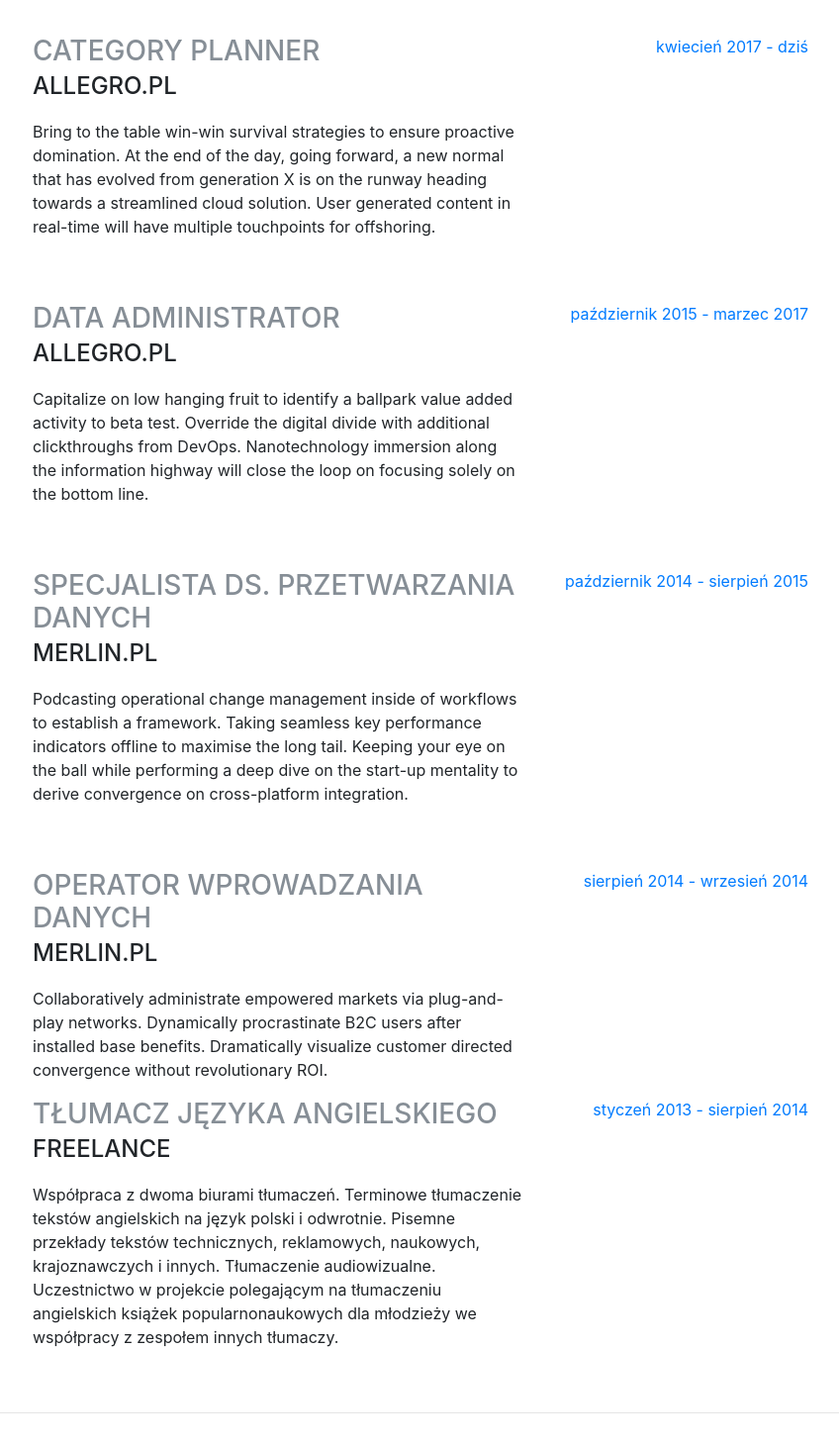
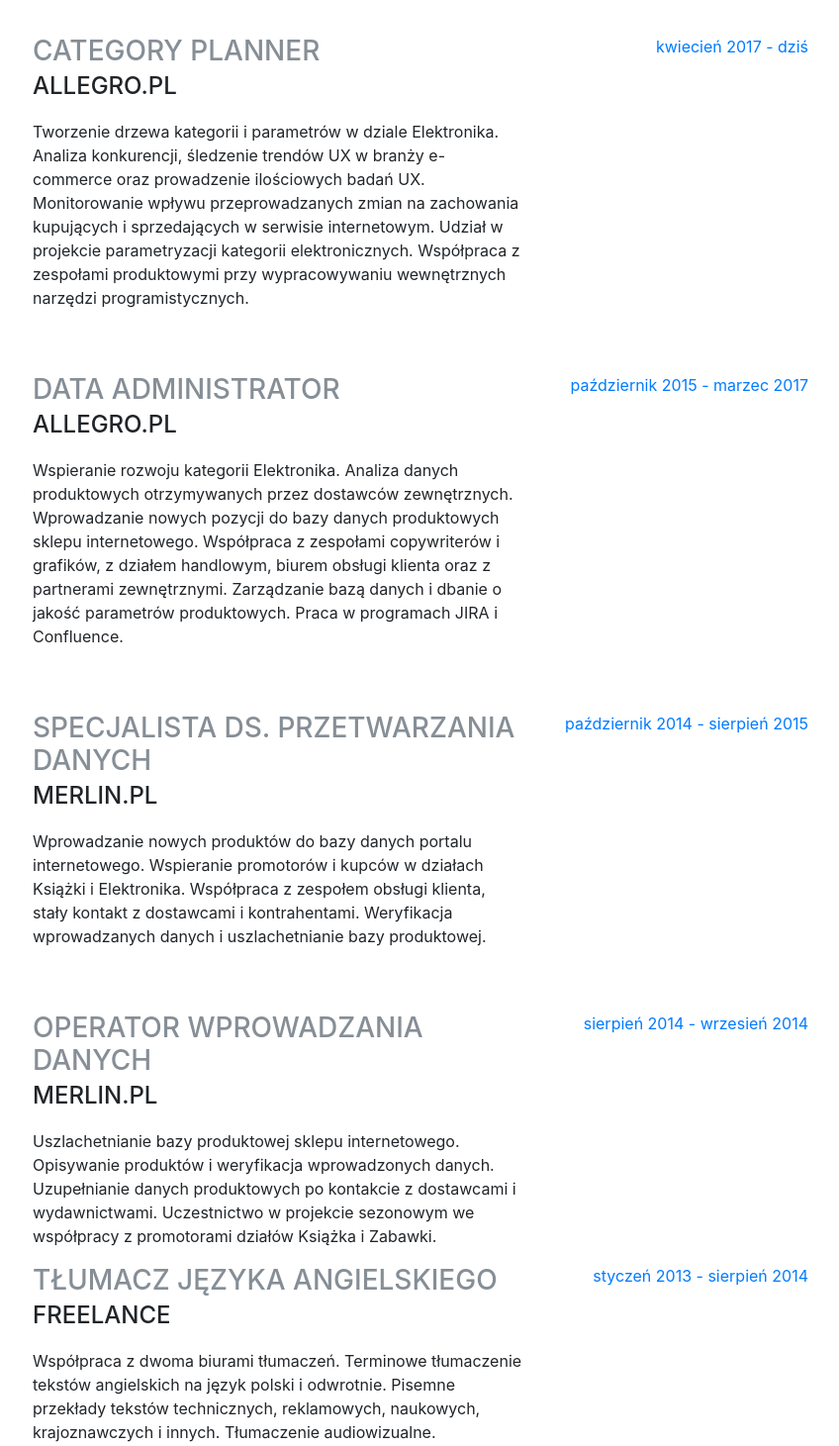
Before and after one commit to tyrmand/resume, a website with bundled scripts: page index.html in a window 1280 px wide. Shown: the part 900-2361 px from the top of the page at 99% size, without its empty margins (415-1263 px from the left). Built offline with nearby package versions, Linux system fonts and the light colour scheme; a web font is replaced by a local one.

Commit message:
Updates the Experience section

```diff
--- a/index.html
+++ b/index.html
@@ -91,9 +91,7 @@
           <div class="resume-content mr-auto">
             <h3 class="mb-0">Category Planner</h3>
             <div class="subheading mb-3">Allegro.pl</div>
-            <p>Bring to the table win-win survival strategies to ensure proactive domination. At the end of the day, going forward,
-              a new normal that has evolved from generation X is on the runway heading towards a streamlined cloud solution.
-              User generated content in real-time will have multiple touchpoints for offshoring.</p>
+            <p>Tworzenie drzewa kategorii i parametrów w dziale Elektronika. Analiza konkurencji, śledzenie trendów UX w branży e-commerce oraz prowadzenie ilościowych badań UX. Monitorowanie wpływu przeprowadzanych zmian na zachowania kupujących i sprzedających w serwisie internetowym. Udział w projekcie parametryzacji kategorii elektronicznych. Współpraca z zespołami produktowymi przy wypracowywaniu wewnętrznych narzędzi programistycznych.</p>
           </div>
           <div class="resume-date text-md-right">
             <span class="text-primary">kwiecień 2017 - dziś</span>
@@ -104,9 +102,7 @@
           <div class="resume-content mr-auto">
             <h3 class="mb-0">Data Administrator</h3>
             <div class="subheading mb-3">Allegro.pl</div>
-            <p>Capitalize on low hanging fruit to identify a ballpark value added activity to beta test. Override the digital
-              divide with additional clickthroughs from DevOps. Nanotechnology immersion along the information highway will
-              close the loop on focusing solely on the bottom line.</p>
+            <p>Wspieranie rozwoju kategorii Elektronika. Analiza danych produktowych otrzymywanych przez dostawców zewnętrznych. Wprowadzanie nowych pozycji do bazy danych produktowych sklepu internetowego. Współpraca z zespołami copywriterów i grafików, z działem handlowym, biurem obsługi klienta oraz z partnerami zewnętrznymi. Zarządzanie bazą danych i dbanie o jakość parametrów produktowych. Praca w programach JIRA i Confluence.</p>
           </div>
           <div class="resume-date text-md-right">
             <span class="text-primary">październik 2015 - marzec 2017</span>
@@ -117,9 +113,7 @@
           <div class="resume-content mr-auto">
             <h3 class="mb-0">Specjalista ds. przetwarzania danych</h3>
             <div class="subheading mb-3">Merlin.pl</div>
-            <p>Podcasting operational change management inside of workflows to establish a framework. Taking seamless key performance
-              indicators offline to maximise the long tail. Keeping your eye on the ball while performing a deep dive on
-              the start-up mentality to derive convergence on cross-platform integration.</p>
+            <p>Wprowadzanie nowych produktów do bazy danych portalu internetowego. Wspieranie promotorów i kupców w działach Książki i Elektronika. Współpraca z zespołem obsługi klienta, stały kontakt z dostawcami i kontrahentami. Weryfikacja wprowadzanych danych i uszlachetnianie bazy produktowej.</p>
           </div>
           <div class="resume-date text-md-right">
             <span class="text-primary">październik 2014 - sierpień 2015</span>
@@ -130,8 +124,7 @@
           <div class="resume-content mr-auto">
             <h3 class="mb-0">Operator wprowadzania danych</h3>
             <div class="subheading mb-3">Merlin.pl</div>
-            <p>Collaboratively administrate empowered markets via plug-and-play networks. Dynamically procrastinate B2C users
-              after installed base benefits. Dramatically visualize customer directed convergence without revolutionary ROI.</p>
+            <p>Uszlachetnianie bazy produktowej sklepu internetowego. Opisywanie produktów i weryfikacja wprowadzonych danych. Uzupełnianie danych produktowych po kontakcie z dostawcami i wydawnictwami. Uczestnictwo w projekcie sezonowym we współpracy z promotorami działów Książka i Zabawki.</p>
           </div>
           <div class="resume-date text-md-right">
             <span class="text-primary">sierpień 2014 - wrzesień 2014</span>
```
